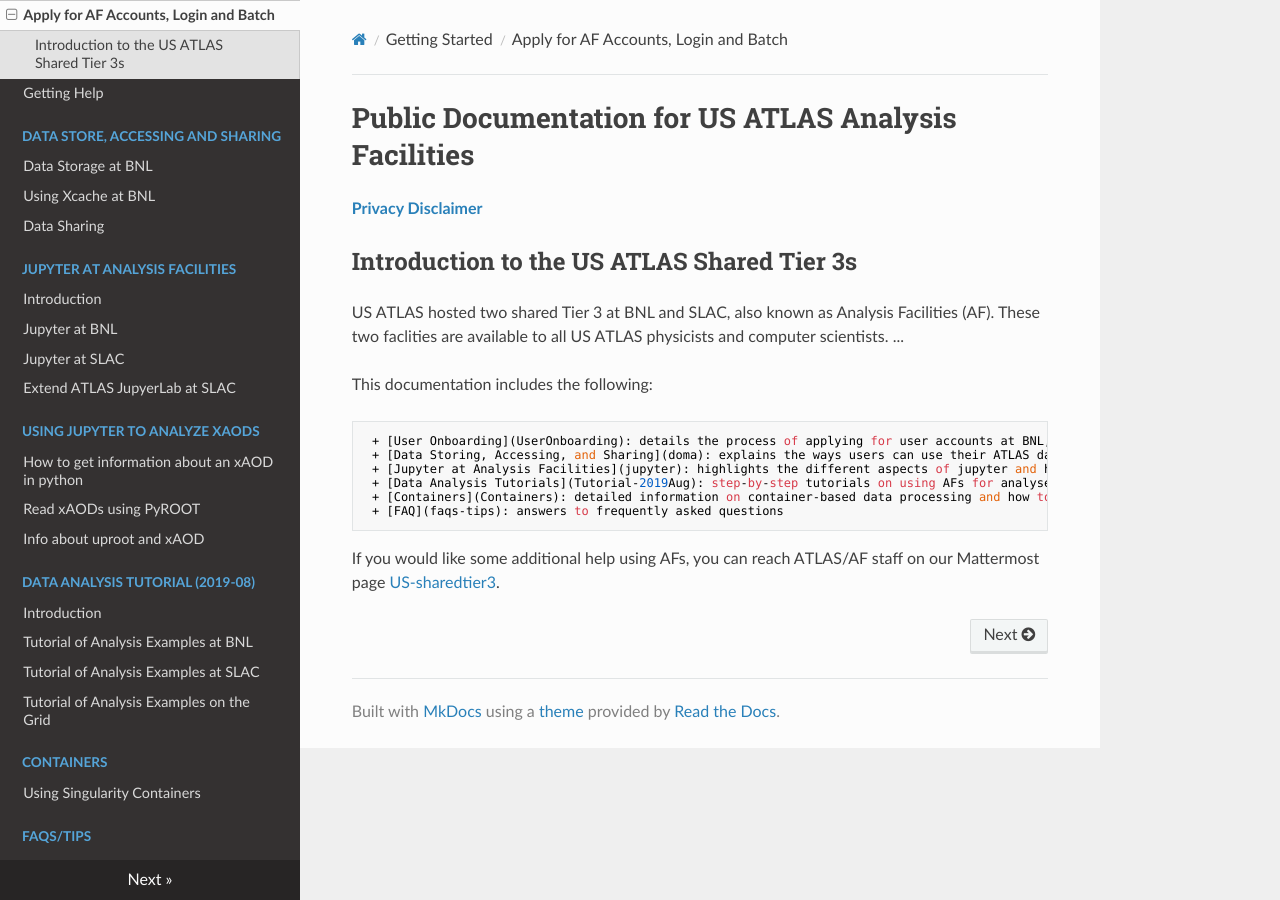
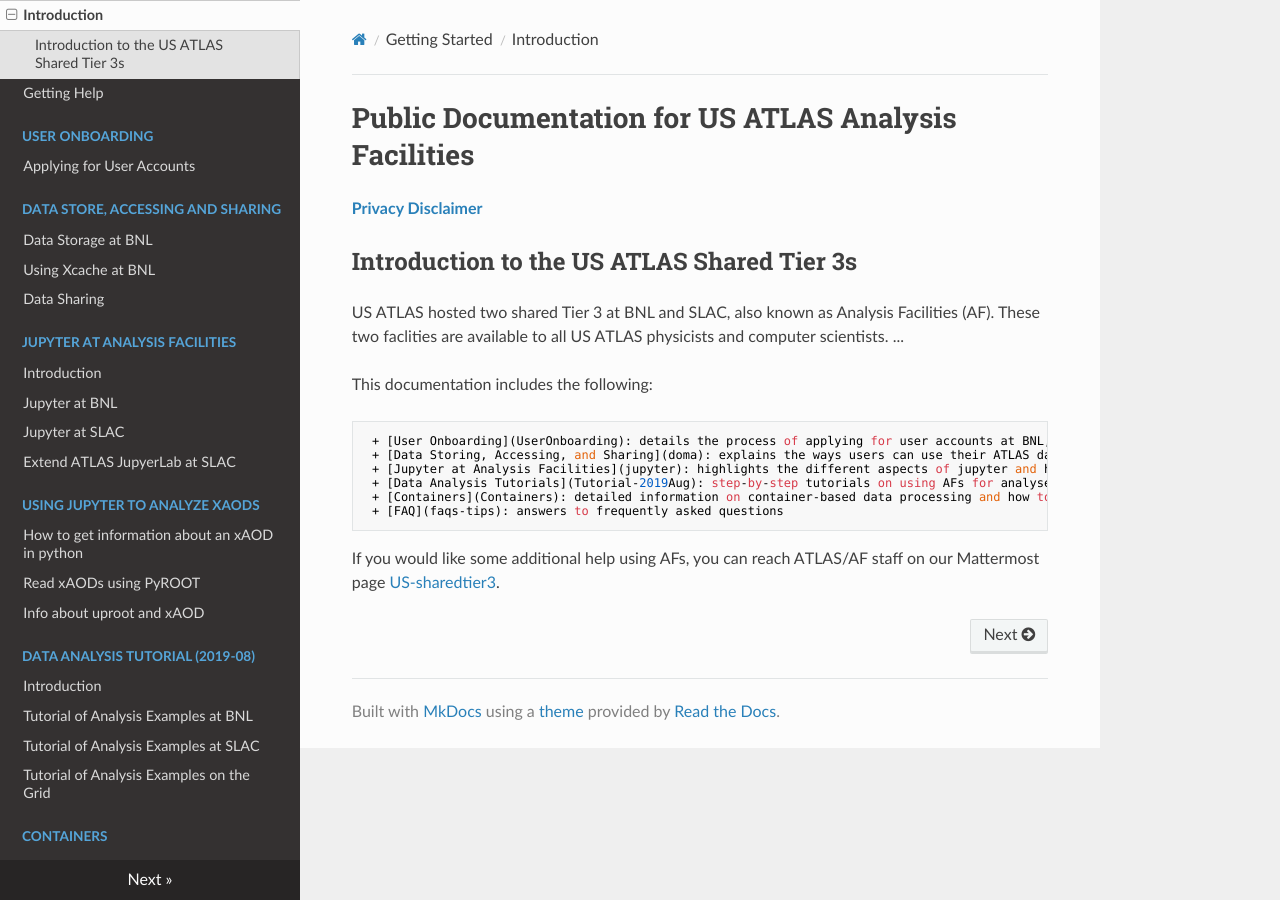
Before and after one commit to usatlas/AFdocs, an MkDocs documentation site: the page built from tier3docs/README.md, in a window 1280 px wide. Built offline with MkDocs 1.6.1, drawn with Linux system fonts in a browser that asks for light colours; nearby versions of some CDN libraries.

Commit message:
updating site structure

```diff
--- a/mkdocs.yml
+++ b/mkdocs.yml
@@ -7,8 +7,10 @@ plugins:
   - include-markdown
 nav:
     - 'Getting Started':
-        - 'Apply for AF Accounts, Login and Batch': README.md
+        - 'Introduction': README.md
         - 'Getting Help': GettingHelp.md
+    - 'User Onboarding':
+        - 'Applying for User Accounts': UserOnboarding/README.md
     - 'Data Store, Accessing and Sharing':
         - 'Data Storage at BNL': doma/storage/BNL/storage-at-bnl.md
         - 'Using Xcache at BNL': doma/Xcache/BNL/Using-Xcache-at-BNL.md
```
